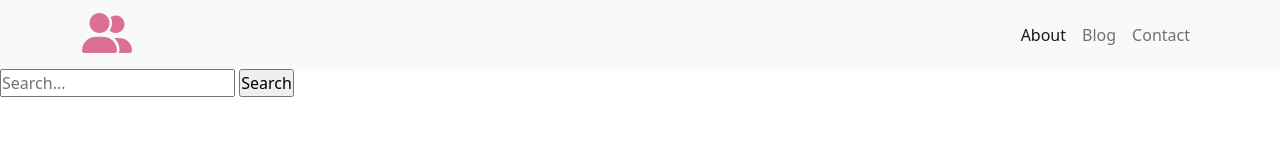
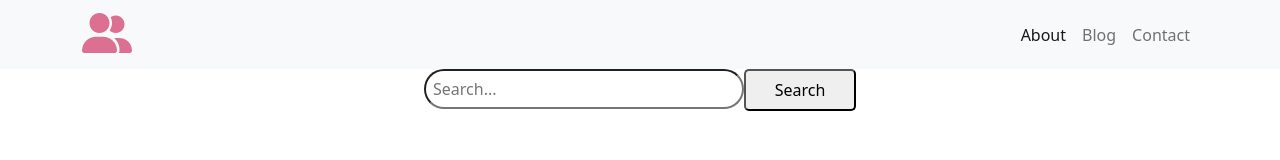
Before and after one commit to Naman7213/sessional-assessment-2, a plain HTML site: page index.html in a window 1280 px wide. Drawn offline with nearby package versions, Linux system fonts and the light colour scheme.

Commit message:
search bar styled

```diff
--- a/style.css
+++ b/style.css
@@ -7,3 +7,26 @@
     font-size: 2em;
     color: palevioletred;
 }
+
+#search_bar_div{
+    background-color: white;
+}
+
+#search_bar{
+    border-radius: 20px;
+    outline: none;
+    width: 20em;
+    padding: 7px;
+    height: 40px;
+}
+
+#search_bar_icon{
+    display: flex;
+    justify-content: center;
+}
+
+#search_bar_button{
+    width: 7em;
+    padding: 7px;
+    border-radius: 5px;
+}
```
